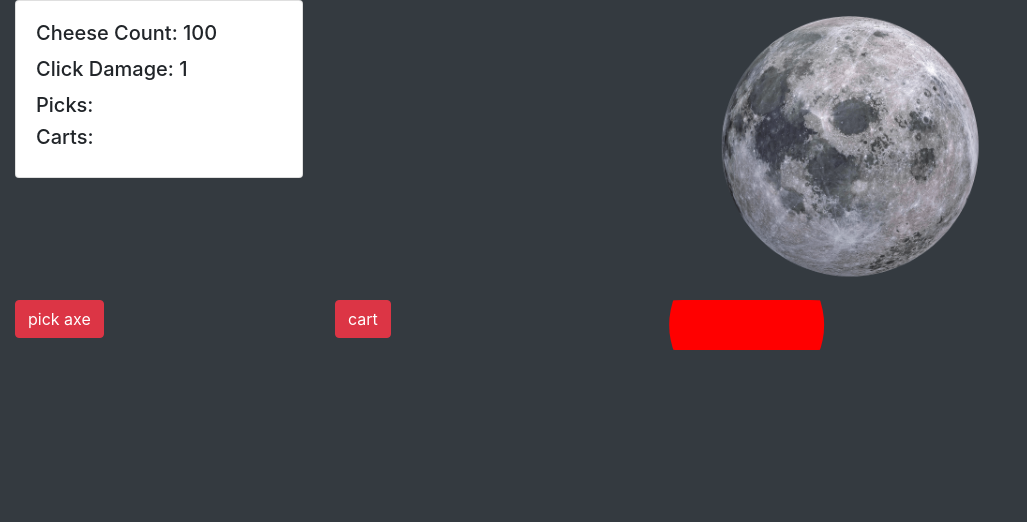
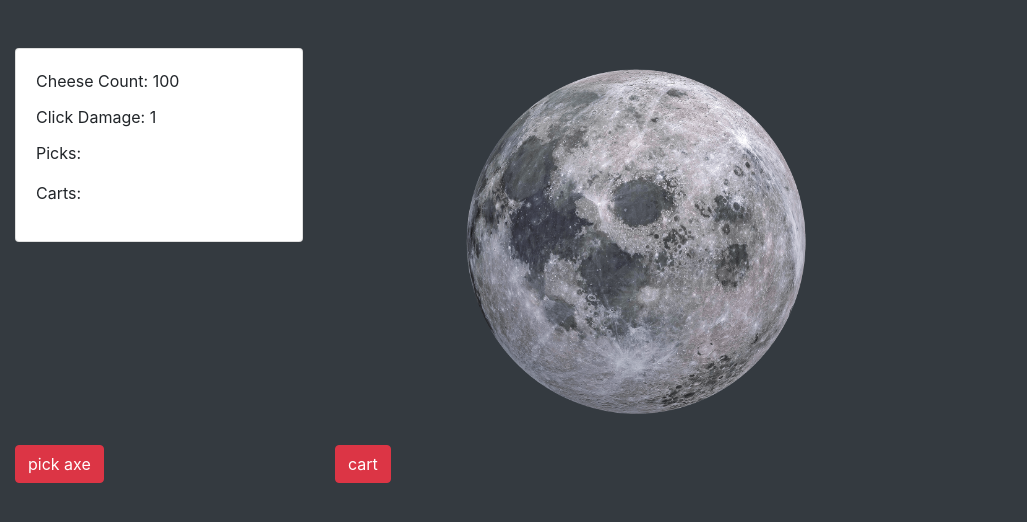
Before and after one commit to JacobHelm36/Moon-Miner, a plain HTML site: page index.html in a window 1280 px wide. Shown: the whole page, without its empty margins (0-1027 px from the left). Drawn offline with nearby package versions, Linux system fonts and the light colour scheme.

Commit message:
new animation, reshaping sizing

```diff
--- a/index.html
+++ b/index.html
@@ -9,24 +9,27 @@
   <link rel="stylesheet" href="https://stackpath.bootstrapcdn.com/bootstrap/4.4.1/css/bootstrap.min.css" integrity="sha384-Vkoo8x4CGsO3+Hhxv8T/Q5PaXtkKtu6ug5TOeNV6gBiFeWPGFN9MuhOf23Q9Ifjh" crossorigin="anonymous">
 </head>
 <body class="container-fluid bg-dark">
-  <header class='row'>
+  <header class='row pt-5'>
     <div class="col-4">
       <div class="card bg-silver" style="width: 18rem;">
         <div class="card-body">
-          <h5 class="card-title">Cheese Count: <span id="count"></span></h5>
-          <h5 class="card-title">Click Damage: <span id='clickDam'></span></h5>
-          <h5>Picks: <span id="pick-item"></span></h5>
-          <h5>Carts: <span id="cart-item"></span></h5>
+          <p class="card-title">Cheese Count: <span id="count"></span></p>
+          <p class="card-title">Click Damage: <span id='clickDam'></span></p>
+          <p>Picks: <span id="pick-item"></span></p>
+          <p>Carts: <span id="cart-item"></span></p>
         </div>
       </div>
       <h3></h3>
       <p></p>
     </div>
 
-    <div class="col-8 text-center">
+    <div class="col-4 text-center">
       <div>
         <img class="circle" src="moon copy.png" alt="picture of the moon" onclick="app.GameController.click()">
       </div>
+    </div>
+    <div class="col-4">
+      <div class="white"></div>
     </div>
   </header>
 
@@ -38,7 +41,7 @@
     <div class="col-3">
       <button class="btn btn-danger" onclick="app.GameController.cart()">cart</button>
     </div>
-    <div class="col-2 ufo-animation"></div>
+    <div class="col-2"></div>
     <div class="col-3"></div>
   </main>
   <footer>
--- a/style.css
+++ b/style.css
@@ -1,6 +1,6 @@
 .circle{
-  height:300px;
-  width:300px;
+  height:100%;
+  width:100%;
   border-radius: 50%;
 }
 
@@ -14,7 +14,7 @@
 }
 
 img:hover{
-  padding: -10px;
+  padding: 0px;
   box-shadow: 0px 0px 30px aqua;
   animation:
 }
@@ -30,6 +30,9 @@ img:hover{
   clip-path: circle(50%);
 }
 @keyframes UFO {
-  from {background-color: red;}
-  to {background-color: blue;}
+  0%   {background-color:red; left:0px; top:0px;}
+  25%  {background-color:yellow; left:200px; top:0px;}
+  50%  {background-color:blue; left:200px; top:200px;}
+  75%  {background-color:green; left:0px; top:200px;}
+  100% {background-color:red; left:0px; top:0px;}
 }
```
